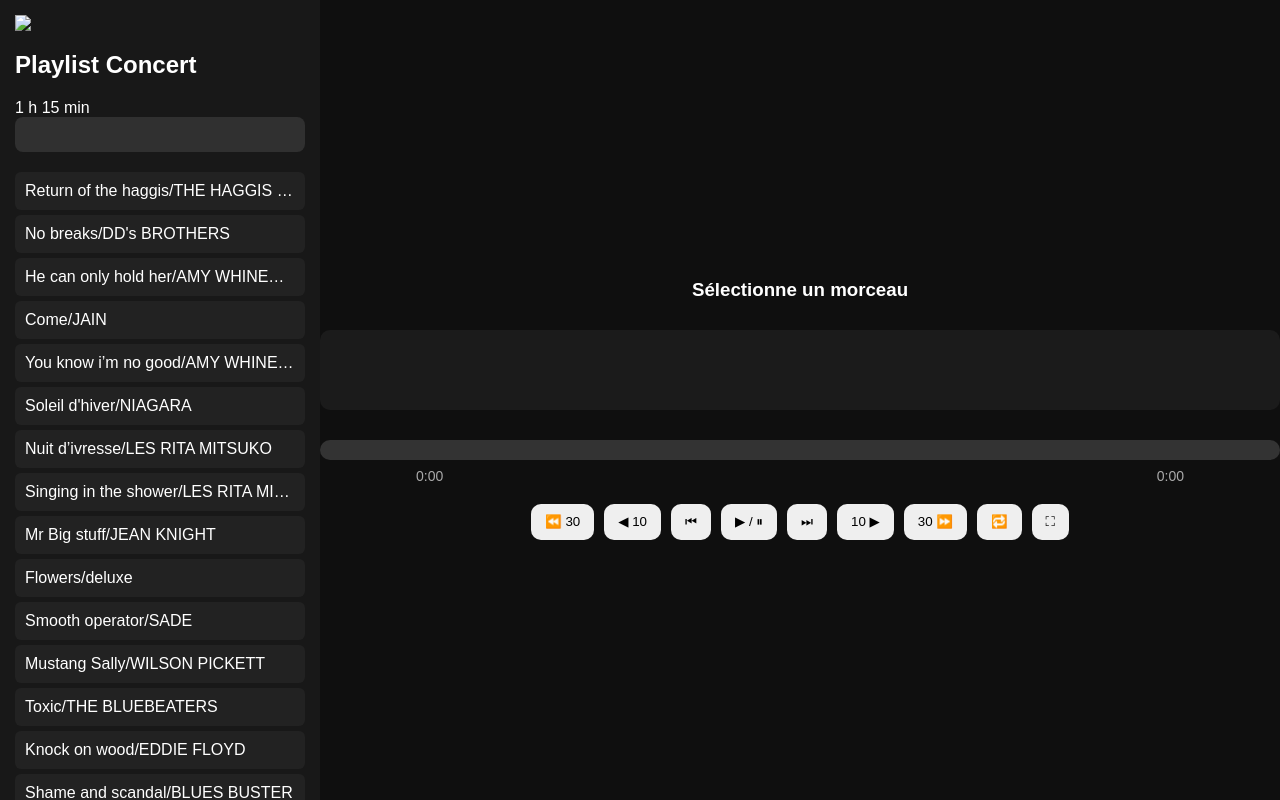
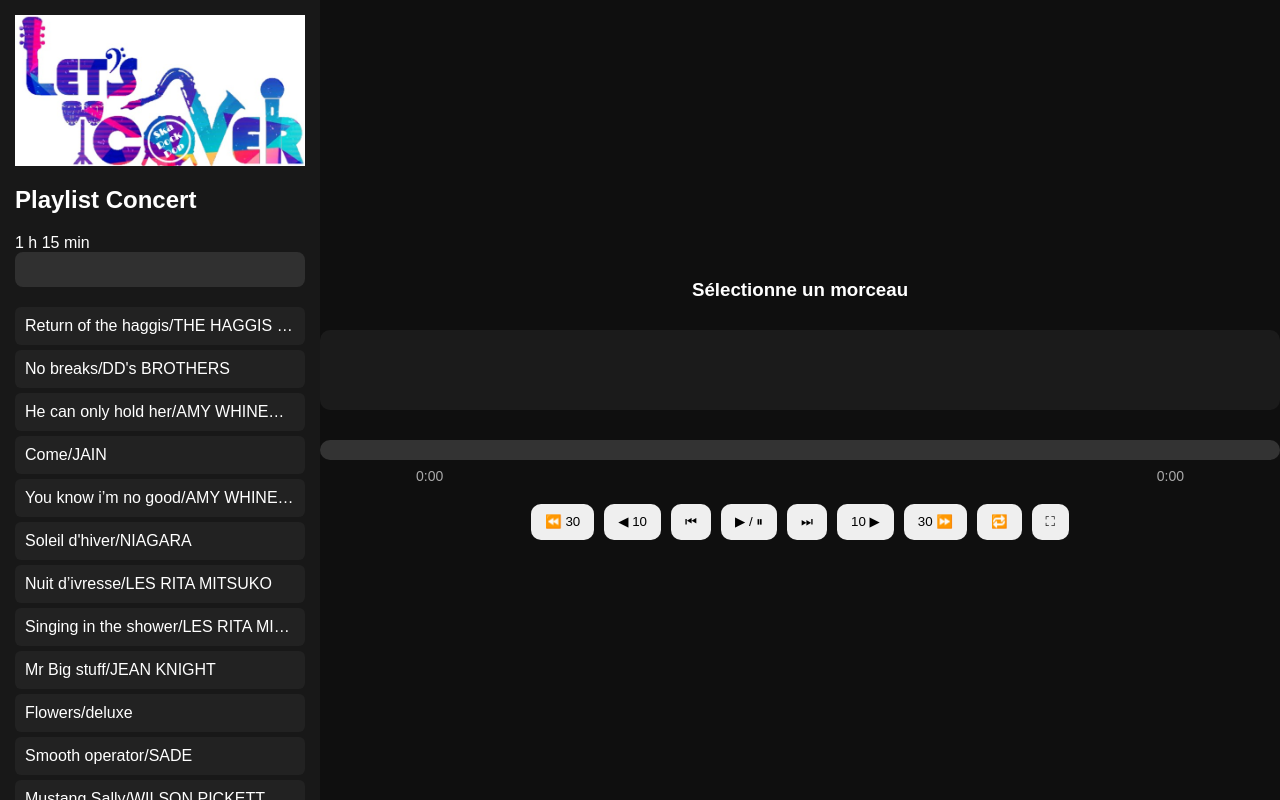
Before and after one commit to DamienLAVAINE/Playlist-BAM-Orchestra, a plain HTML site: page index.html in a window 1280 px wide. Drawn offline with Linux system fonts and the light colour scheme.

Commit message:
Update index.html

```diff
--- a/index.html
+++ b/index.html
@@ -12,7 +12,7 @@
 
   <div class="sidebar">
     <div class="logo-container">
-  <img src="Image/logo.png" class="logo">
+  <img src="Image/logo.jpg" class="logo">
   <h2>Playlist Concert</h2>
       <div id="playlist-duration"></div>
 
```
